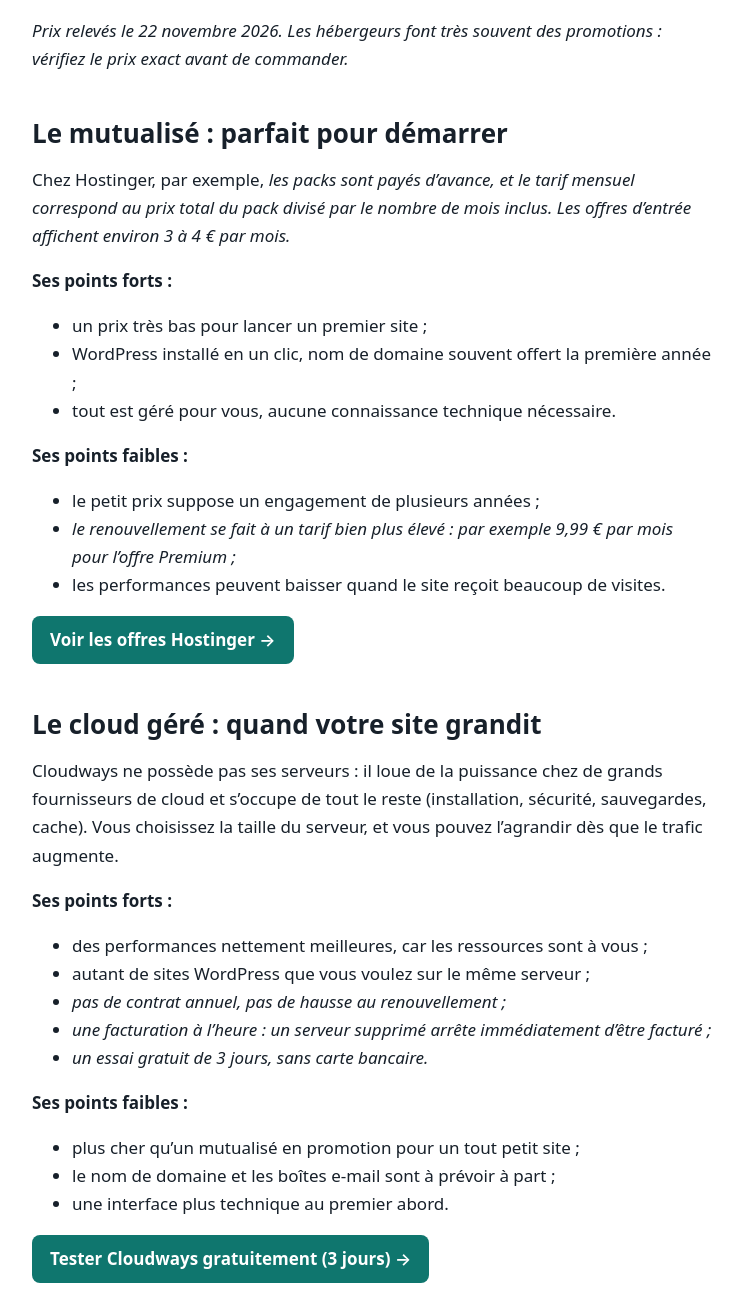
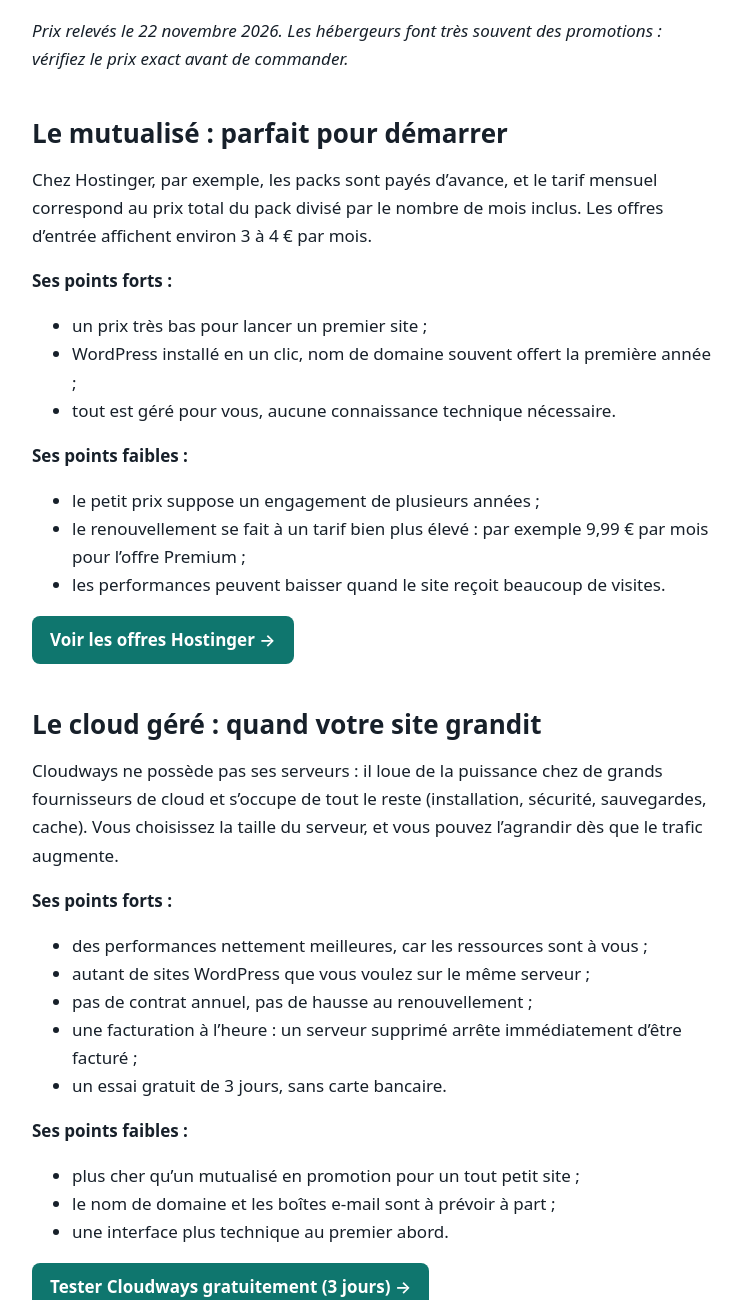
Before and after one commit to outilpedia/outilpedia-site, an Astro site: page /articles/hebergement-wordpress-mutualise-ou-cloud in a window 1280 px wide. Shown: the part 1402-2702 px from the top of the page, without its empty margins (268-1010 px from the left). Built offline with nearby package versions, Linux system fonts and the light colour scheme; Astro itself is replaced by a stand-in of ours.

Commit message:
Nettoyage article hébergement
Co-Authored-By: Claude Opus 5.5 <noreply@anthropic.com>
Claude-Session: https://claude.ai/code/session_01JTR9b3XD9kY218WY8WnRQZ

```diff
--- a/src/pages/articles/hebergement-wordpress-mutualise-ou-cloud.md
+++ b/src/pages/articles/hebergement-wordpress-mutualise-ou-cloud.md
@@ -32,7 +32,7 @@ Vous voulez lancer un site **WordPress** (blog, site d'affiliation, boutique Woo
 
 ## Le mutualisé : parfait pour démarrer
 
-Chez Hostinger, par exemple, <cite index="76-1">les packs sont payés d'avance, et le tarif mensuel correspond au prix total du pack divisé par le nombre de mois inclus. Les offres d'entrée affichent environ 3 à 4 € par mois.
+Chez Hostinger, par exemple, les packs sont payés d'avance, et le tarif mensuel correspond au prix total du pack divisé par le nombre de mois inclus. Les offres d'entrée affichent environ 3 à 4 € par mois.
 
 **Ses points forts :**
 
@@ -43,7 +43,7 @@ Chez Hostinger, par exemple, <cite index="76-1">les packs sont payés d'avance,
 **Ses points faibles :**
 
 - le petit prix suppose un engagement de plusieurs années ;
-- <cite index="81-1">le renouvellement se fait à un tarif bien plus élevé : par exemple 9,99 € par mois pour l'offre Premium ;
+- le renouvellement se fait à un tarif bien plus élevé : par exemple 9,99 € par mois pour l'offre Premium ;
 - les performances peuvent baisser quand le site reçoit beaucoup de visites.
 
 <p><a class="btn" href="https://www.hostinger.com/fr" rel="nofollow" target="_blank">Voir les offres Hostinger →</a></p>
@@ -56,9 +56,9 @@ Cloudways ne possède pas ses serveurs : il loue de la puissance chez de grands
 
 - des performances nettement meilleures, car les ressources sont à vous ;
 - autant de sites WordPress que vous voulez sur le même serveur ;
-- <cite index="70-1">pas de contrat annuel, pas de hausse au renouvellement ;
-- <cite index="69-1">une facturation à l'heure : un serveur supprimé arrête immédiatement d'être facturé ;
-- <cite index="59-1">un essai gratuit de 3 jours, sans carte bancaire.
+- pas de contrat annuel, pas de hausse au renouvellement ;
+- une facturation à l'heure : un serveur supprimé arrête immédiatement d'être facturé ;
+- un essai gratuit de 3 jours, sans carte bancaire.
 
 **Ses points faibles :**
 
```
